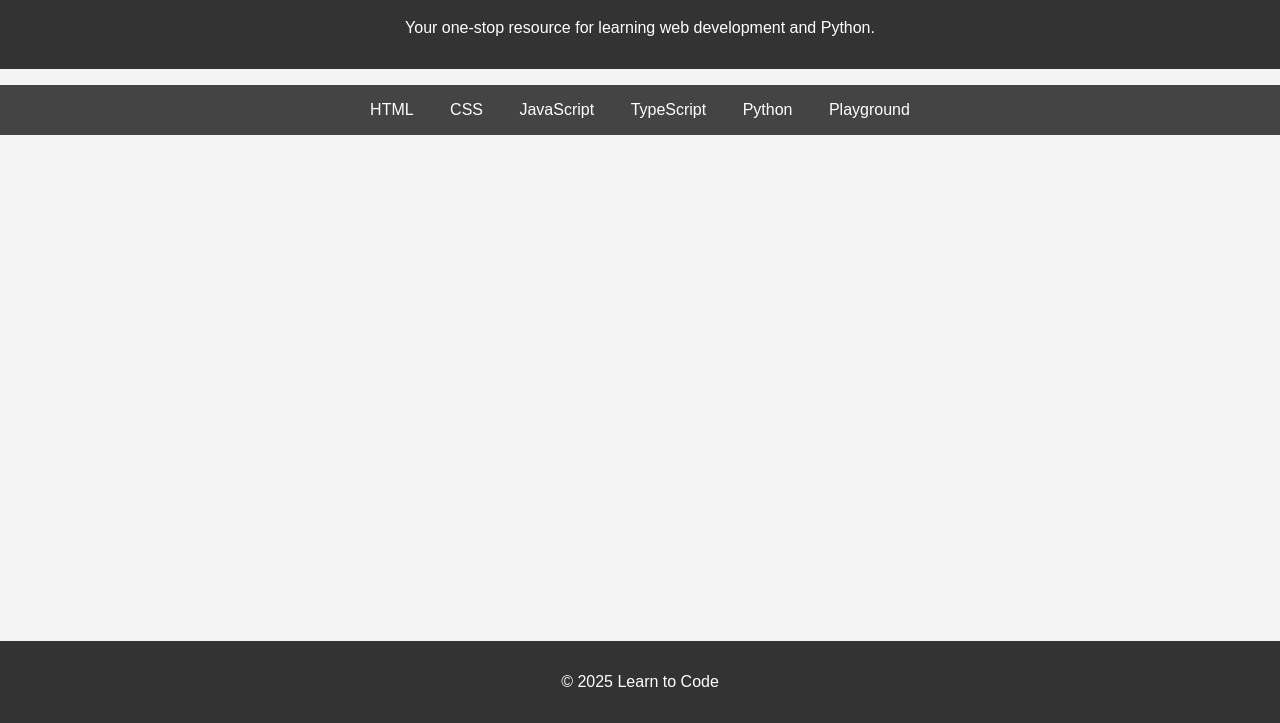
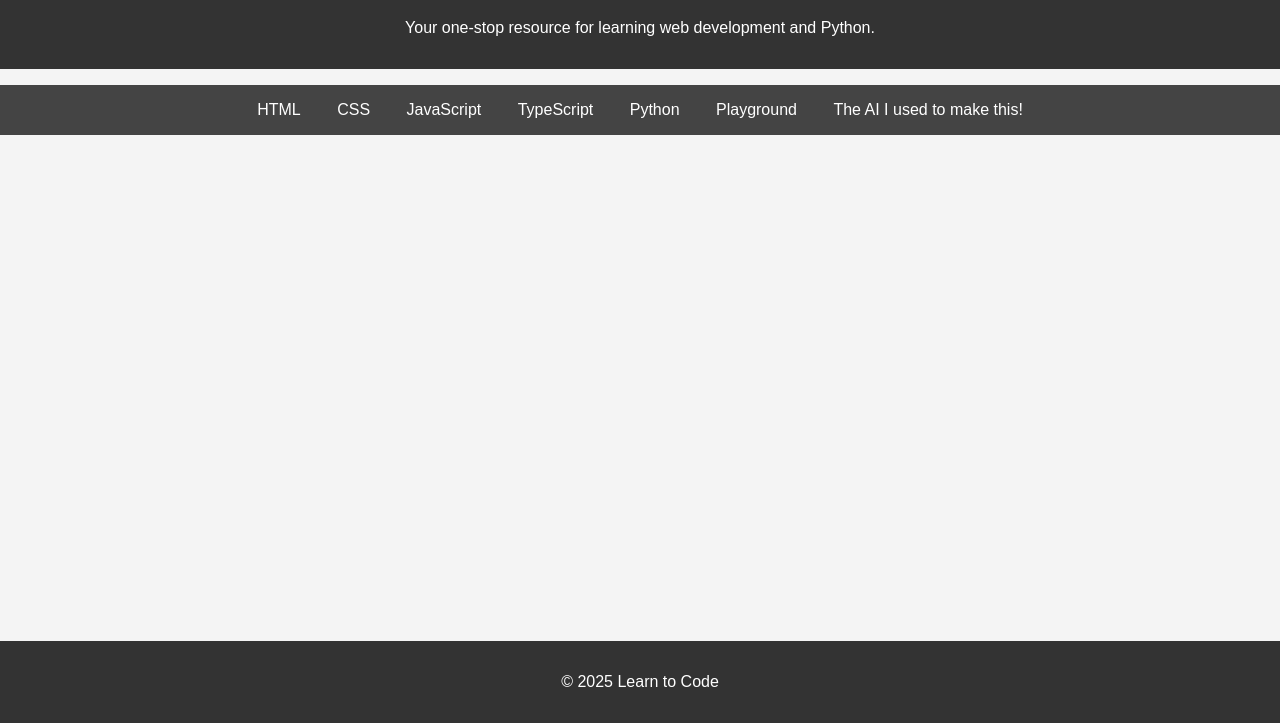
Before and after one commit to blooxdio/test, a plain HTML site: page index.html in a window 1280 px wide. Shown: the part 77-800 px from the top of the page. Drawn offline with Linux system fonts and the light colour scheme.

Commit message:
Update index.html

```diff
--- a/index.html
+++ b/index.html
@@ -19,6 +19,7 @@
             <li><a href="typescript/index.html">TypeScript</a></li>
             <li><a href="python/index.html">Python</a></li>
             <li><a href="playground.html">Playground</a></li>
+            <li><a href="https://jules.google">The AI I used to make this!</a></li>
         </ul>
     </nav>
     <footer>
```
